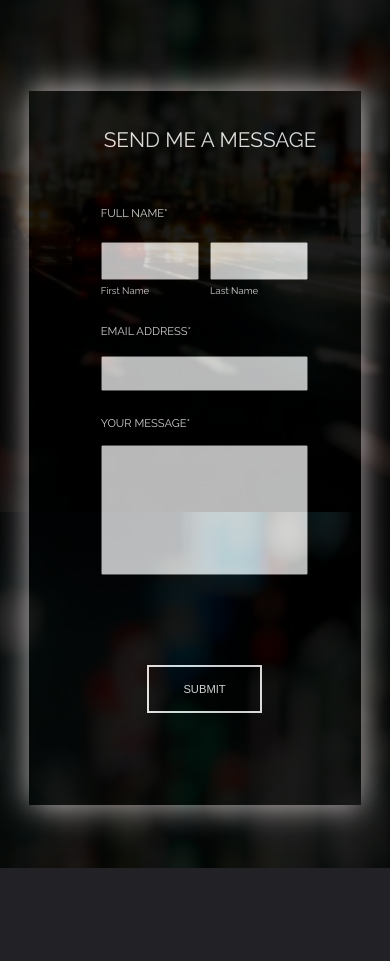
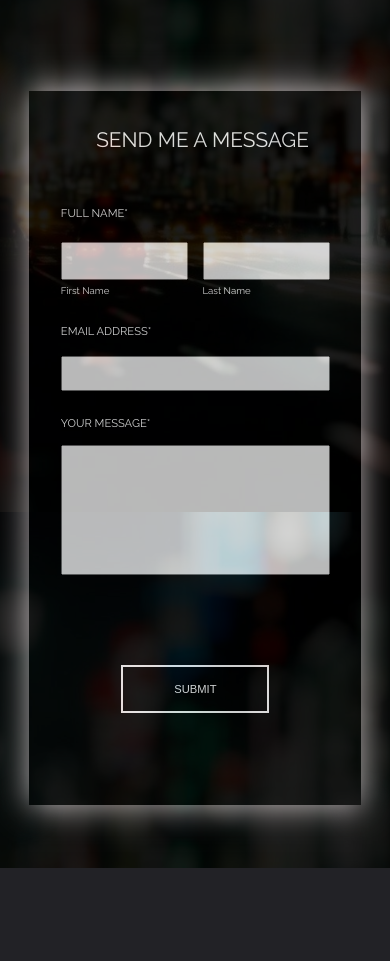
Before and after one commit to hsanchez7934/personal-site, a React (Create React App) app: page /contact in a window 390 px wide. Shown: the part 1332-2293 px from the top of the page. Built offline with nearby package versions, Linux system fonts and the light colour scheme.

Commit message:
Remove padding from contact form, add new quote to landing page, adjust responsive test

```diff
--- a/src/components/Contact/Contact.css
+++ b/src/components/Contact/Contact.css
@@ -347,6 +347,10 @@ textarea {
     width: 55%; } }
 
 @media screen and (max-width: 650px) {
+  #form-box {
+    height: 90%;
+    width: 90%;
+    padding-left: 15px; }
   .contact-quote-text {
     font-size: 45px; }
   #contact-quote {
--- a/src/components/Contact/Contact.scss
+++ b/src/components/Contact/Contact.scss
@@ -418,9 +418,18 @@ textarea {
   #submit-button {
     width: 55%;
   }
+
+
 }
 
 @media screen and (max-width: 650px) {
+
+  #form-box {
+    height: 90%;
+    width: 90%;
+    padding-left: 15px;
+  }
+
   .contact-quote-text {
     font-size: 45px;
   }
--- a/src/components/LandingPage/LandingPage.css
+++ b/src/components/LandingPage/LandingPage.css
@@ -423,7 +423,7 @@ video {
     width: 90%;
     text-align: center; } }
 
-@media screen and (max-width: 750px) {
+@media screen and (max-width: 770px) {
   #portfolio-button-link {
     width: 35%;
     height: 23%; }
@@ -436,12 +436,13 @@ video {
     height: 120px;
     width: 140px; }
   .skill-name {
-    font-size: 1em; } }
+    font-size: 1em; }
+  #landing-page-quote {
+    width: 95%; } }
 
 @media screen and (max-width: 650px) {
   #landing-page-quote {
-    font-size: 55px;
-    width: 95%; }
+    font-size: 55px; }
   #landing-page-title {
     font-size: 70px; }
   #landing-page-nav {
@@ -500,7 +501,7 @@ video {
     width: 160px; }
   #landing-page-title {
     font-size: 60px;
-    margin-top: 100px; }
+    margin-top: 110px; }
   a.router-nav-links {
     margin: 0px 20px; }
   #title {
@@ -526,7 +527,7 @@ video {
     font-size: 35px; }
   #landing-page-title {
     font-size: 50px;
-    margin-top: 80px; }
+    margin-top: 90px; }
   #skills-box {
     padding: 0px 0px 0px; }
   #portfolio-button-link {
--- a/src/components/LandingPage/LandingPage.js
+++ b/src/components/LandingPage/LandingPage.js
@@ -109,7 +109,7 @@ export default class LandingPage extends Component {
               type='video/mp4' />
           </video>
           <p id='landing-page-quote'>
-            things aren’t always #000 and #f f f
+            one man's constant is another man's variable...
           </p>
           <h2 id='landing-page-title'>
             FRONT-END DEVELOPER
```
Also changed, not shown: src/components/LandingPage/LandingPage.scss (+6 -4 lines).
